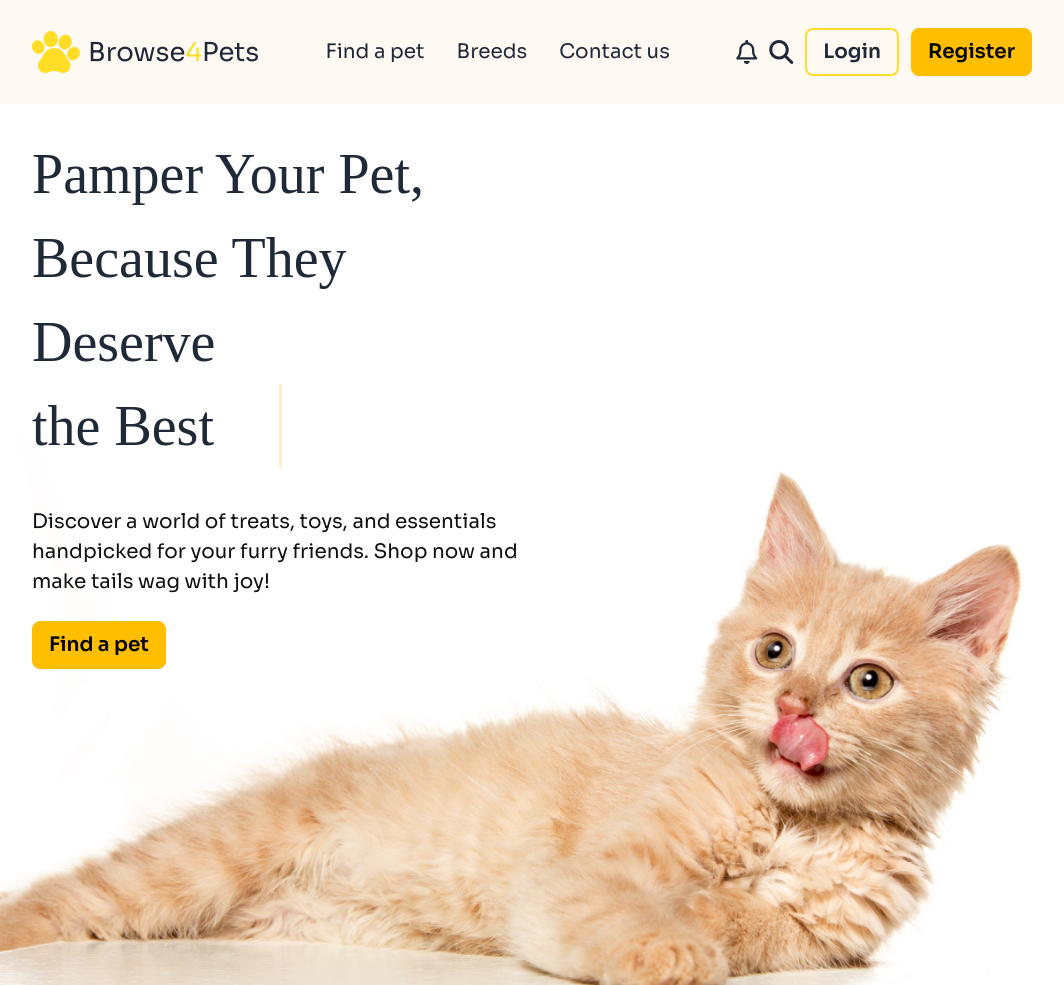
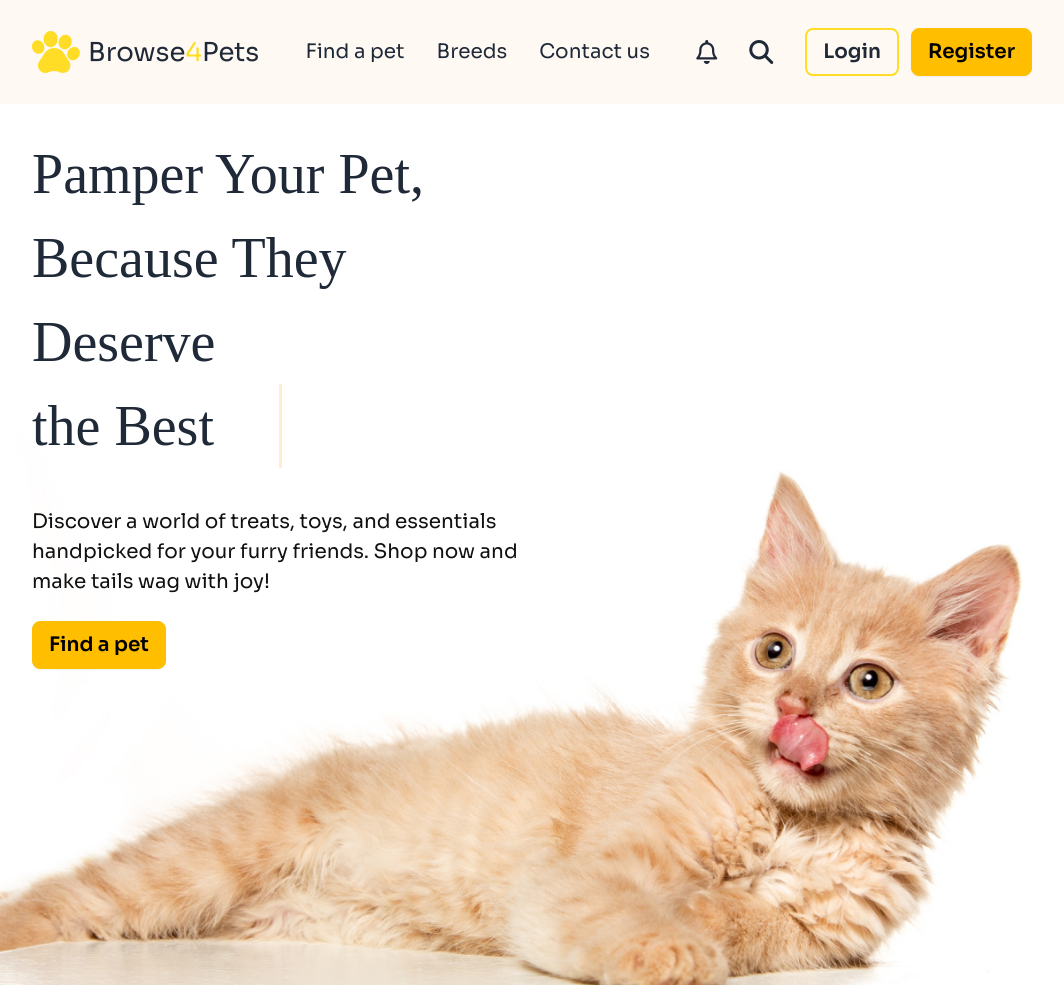
Before and after one commit to khsujon/PH-Assignment-03-Pets_Shop, a plain HTML site: page index.html in a window 1280 px wide. Shown: the top 985 px of the page, without its empty margins (108-1172 px from the left). Drawn offline with nearby package versions, Linux system fonts and the light colour scheme; a web font is replaced by a local one.

Commit message:
Finished

```diff
--- a/index.html
+++ b/index.html
@@ -107,7 +107,7 @@
                 <!-- buttons -->
                 <div class="hidden lg:flex items-center gap-3">
                     <i class="fa-regular fa-bell text-2xl"></i>
-                    <i class="fa-solid fa-magnifying-glass text-2xl"></i>
+                    <i class="fa-solid fa-magnifying-glass text-2xl mx-5"></i>
                     <button
                         class="btn btn-outline border-primary-color border-2 text-[1.25rem]">Login</button>
                     <button
```
